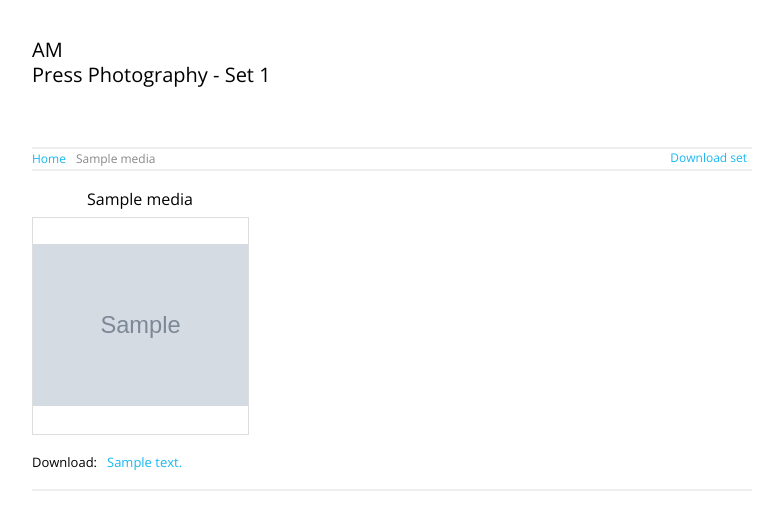
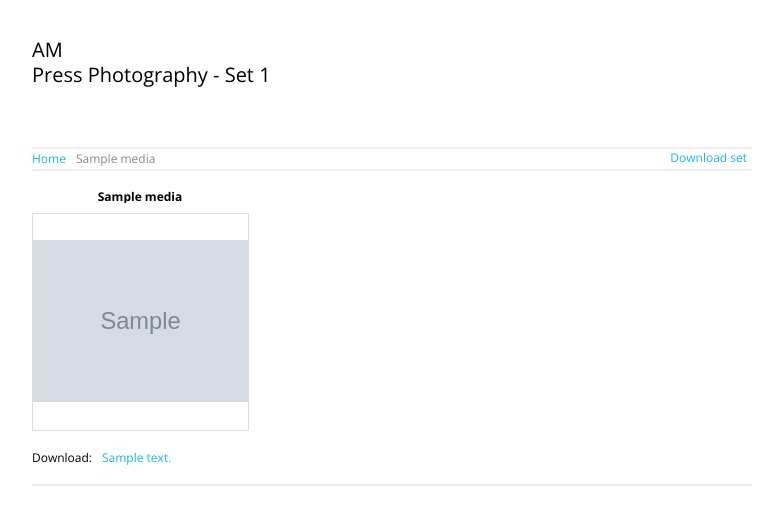
Before and after one commit to tnktp/django-press-gallery, a Django app: template templates/django_press_gallery/media.html in a window 1280 px wide. Shown: the top 530 px of the page, without its empty margins (248-1031 px from the left). Run offline with Django 3.2, Linux system fonts and the light colour scheme; the template is opened without the code that fills it: most values are stand-ins (such as "Sample title", 1, 10 or a date in 2020); grey boxes marked "Sample" are stand-in pictures.

Commit message:
Fix height for media set and media item title

```diff
--- a/static/django_press_gallery/css/main.css
+++ b/static/django_press_gallery/css/main.css
@@ -74,6 +74,11 @@ header a {
 .mediaset h3 {
   text-align: center;
   margin-bottom: 10px;
+  font-size: 12px;
+  font-weight: bold;
+  text-overflow: ellipsis;
+  white-space: nowrap;
+  overflow: hidden;
 }
 .mediaset .image_wrapper {
   display: table-cell;
@@ -108,7 +113,7 @@ nav .download_all {
 }
 .download_section {
   margin-top: 20px;
-  font-size: 13px;
+  font-size: 12px;
 }
 .download_section h4 {
   float: left;
--- a/static/django_press_gallery/css/main.styl
+++ b/static/django_press_gallery/css/main.styl
@@ -72,6 +72,11 @@ header
     h3
         text-align center
         margin-bottom 10px
+        font-size 12px
+        font-weight bold
+        text-overflow ellipsis
+        white-space nowrap
+        overflow hidden
 
     .image_wrapper
         display table-cell
@@ -107,7 +112,7 @@ nav
 
 .download_section
     margin-top 20px
-    font-size 13px
+    font-size 12px
     h4
         float left
         margin-right 5px
```
